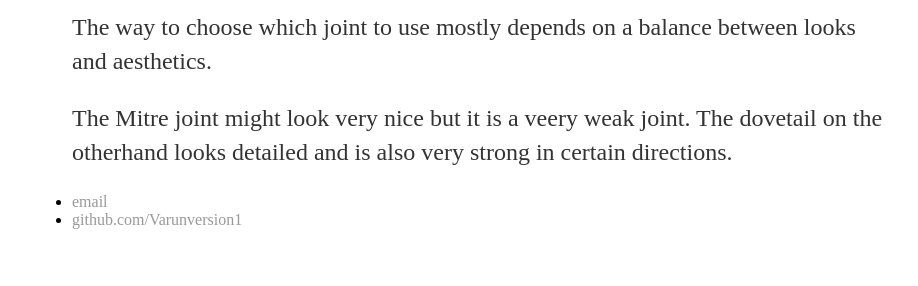
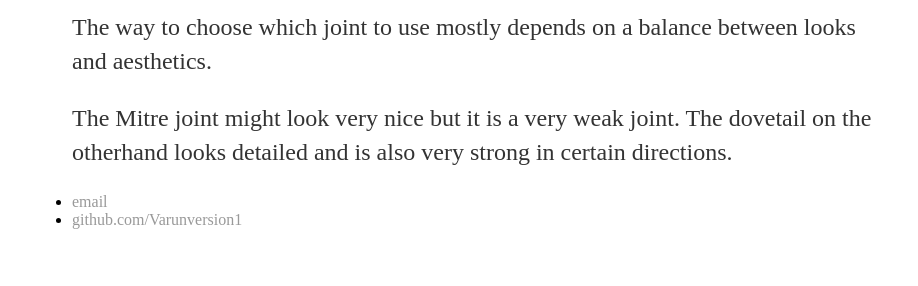
Before and after one commit to Varunversion1/Varunversion1.github.io, a Jekyll site: the page built from _posts/2019-13-10-varun-second-week.md, in a window 1280 px wide. Shown: the part 1316-1602 px from the top of the page, without its empty margins (160-1078 px from the left). Built offline with Jekyll 4.4.1, drawn with Linux system fonts in a browser that asks for light colours.

Commit message:
Update 2019-13-10-varun-second-week.md

```diff
--- a/_posts/2019-13-10-varun-second-week.md
+++ b/_posts/2019-13-10-varun-second-week.md
@@ -20,5 +20,5 @@ date: 2019-10-13
 >
 >The way to choose which joint to use mostly depends on a balance between looks and aesthetics.
 >
->The Mitre joint might look very nice but it is a veery weak joint.
+>The Mitre joint might look very nice but it is a very weak joint.
 >The dovetail on the otherhand looks detailed and is also very strong in certain directions.
```
